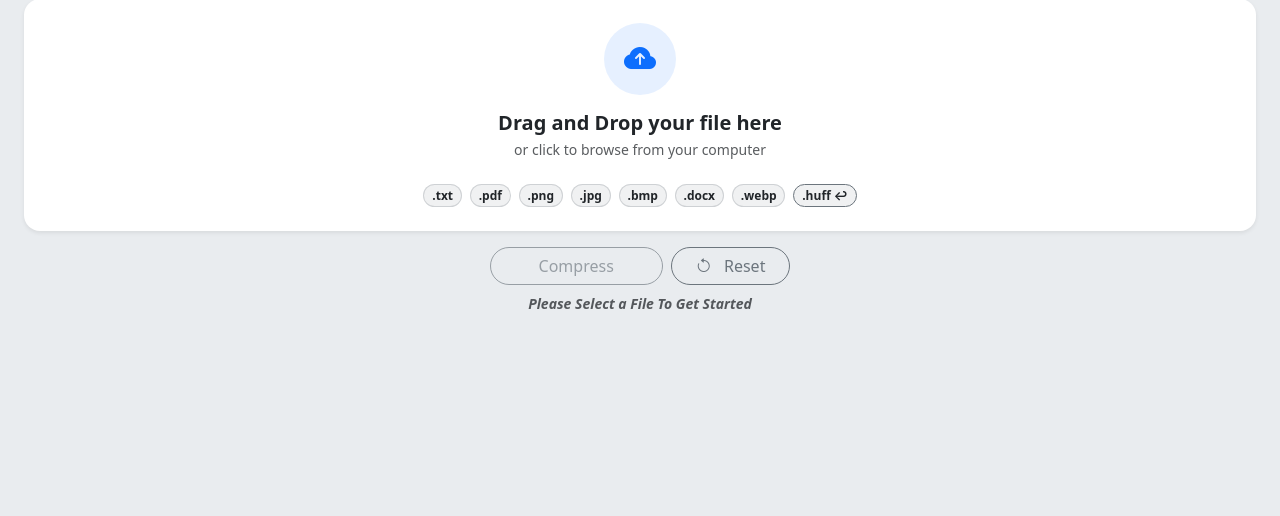
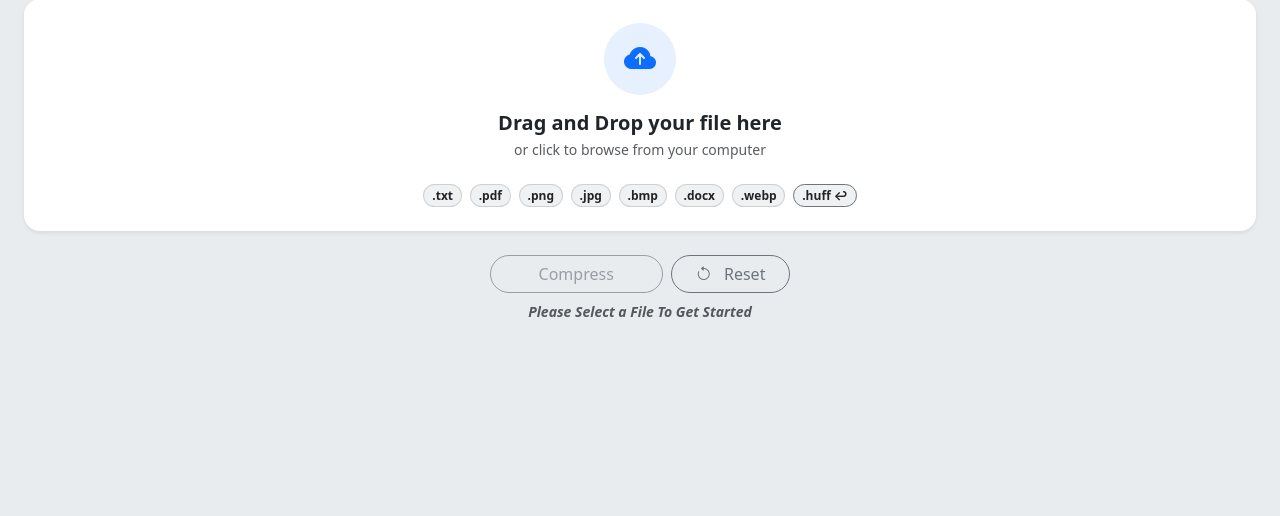
Before and after one commit to binitthapa/Huffman-Coding, a Django app: page / in a window 1280 px wide. Shown: the part 213-729 px from the top of the page. Run offline with Django 5.2, Linux system fonts and the light colour scheme; some libraries are stand-ins or nearby versions.

```diff
--- a/templates/index.html
+++ b/templates/index.html
@@ -196,7 +196,7 @@ body{
     </div>
 </div>
 
-    <div class="d-flex gap-2 justify-content-center mb-2">
+    <div class="d-flex gap-2 justify-content-center mt-4 mb-2">
         <button class="btn btn-outline-secondary px-5 rounded-pill"
                 id="compressBtn"
                 onclick="startCompression()"
```
